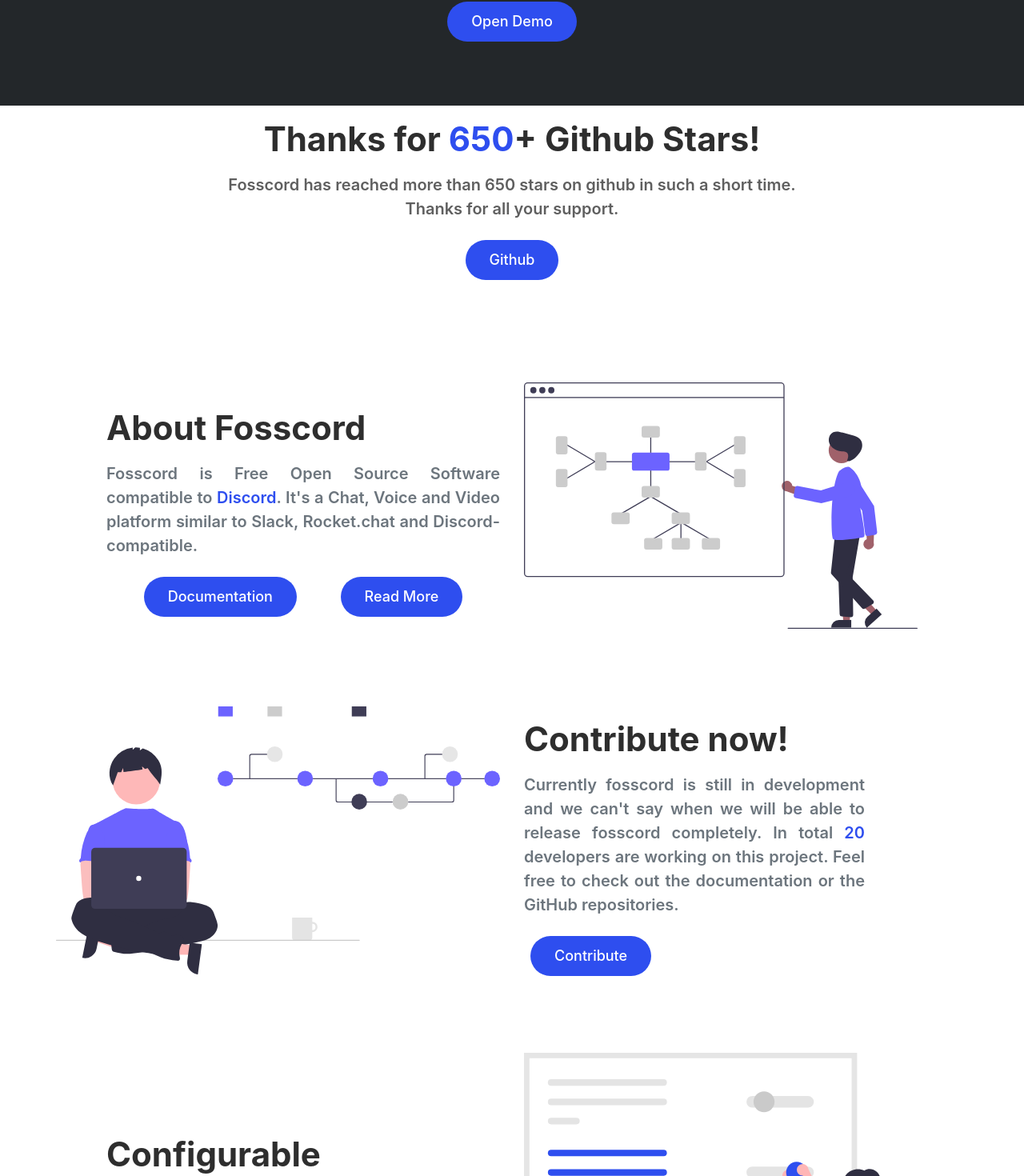
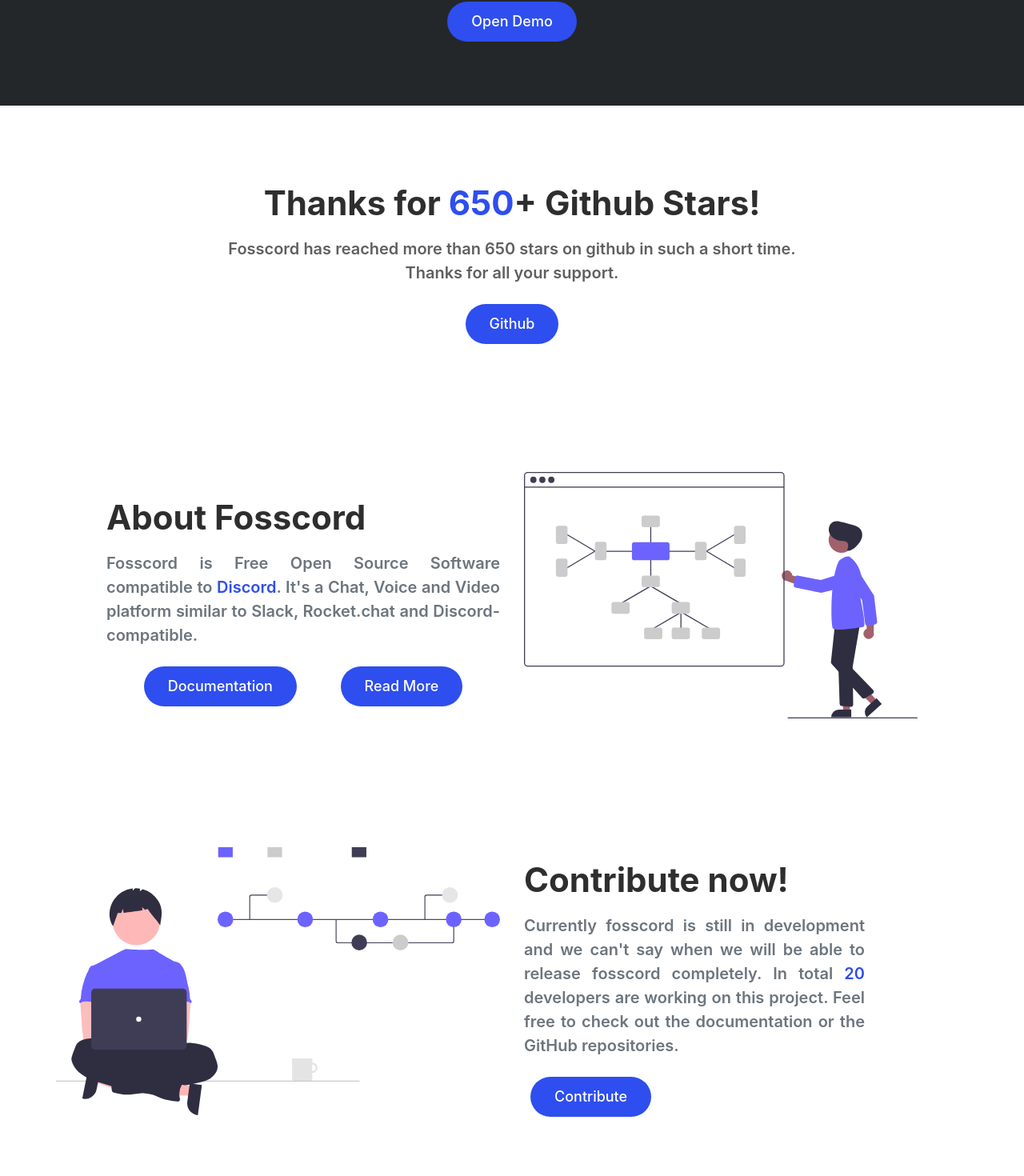
Before and after one commit to dmitritruf/fosscord-web, a Nuxt app: page / in a window 1280 px wide. Shown: the part 432-1902 px from the top of the page at 80% size. Built offline with nearby package versions, Linux system fonts and the light colour scheme.

Commit message:
🧹 clean up sections

```diff
--- a/assets/css/style.css
+++ b/assets/css/style.css
@@ -19,6 +19,7 @@
   color: #2e2e2e;
   -webkit-font-smoothing: antialiased;
   text-align: justify;
+  text-justify: inter-character;
   background: var(--background-color-accent);
 }
 
@@ -425,9 +426,6 @@
   margin-left: 0.5rem;
   margin-right: 0.5rem;
 }
-#contribute {
-  margin: 3rem;
-}
 
 .description {
   font-size: 20px;
@@ -582,14 +580,6 @@
     text-align: center;
   }
 
-  #concept_main_container,
-  #contribute {
-    margin: 0;
-    margin-bottom: 1rem;
-  }
-  #concept_main_container {
-    padding: 0;
-  }
   #footer_logo,
   .left_footer_el_container,
   #navbar_left {
--- a/components/announcement.vue
+++ b/components/announcement.vue
@@ -30,8 +30,7 @@
 
 <style>
 #announcement {
-  padding: 2rem;
-  padding-bottom: 5rem;
-  padding-top: 0;
+  padding: 5rem 2rem;
+  padding-bottom: 0;
 }
 </style>
--- a/components/concept.vue
+++ /dev/null
@@ -1,45 +0,0 @@
-<template>
-  <section id="concept">
-    <div class="container px-xl-0">
-      <div class="row" id="concept_main_container">
-        <div class="col-lg-6 col-md-10" id="concept_second_container">
-          <h2 class="small">
-            About Fosscord
-          </h2>
-          <div class="mt-25 mb-35 f-22 color-heading text-adaptive description">
-            Fosscord is Free Open Source Software compatible to
-            <a href="https://discord.com">Discord</a>. It's a Chat, Voice and
-            Video platform similar to Slack, Rocket.chat and Discord-compatible.
-          </div>
-          <div class="mb-30 mb-md-0 d-sm-flex align-items-center buttons">
-            <a
-              href="https://docs.fosscord.com/"
-              class="btn bg-fosscord mb-20 mb-sm-0 mr-15 action-1"
-              id="button_"
-              >Documentation</a
-            >
-            <NuxtLink
-              to="/about/"
-              id="button_"
-              class="btn bg-fosscord mb-20 mb-sm-0 mr-15 action-1"
-              >Read More</NuxtLink
-            >
-          </div>
-        </div>
-        <div class="col-lg-6 col-md-12">
-          <img
-            src="../assets/images/sections/mindmap.svg"
-            class="img-fluid rounded-3"
-          />
-        </div>
-      </div>
-    </div>
-  </section>
-</template>
-
-<style>
-.buttons {
-  display: flex;
-  justify-content: space-evenly;
-}
-</style>
--- a/components/contribute.vue
+++ /dev/null
@@ -1,42 +0,0 @@
-<template>
-  <section id="contribute">
-    <div class="container px-xl-0">
-      <div class="row" id="contribution_container">
-        <div class="col-lg-6 col-md-12">
-          <img
-            src="../assets/images/sections/version_control.svg"
-            class="img-fluid rounded-3"
-          />
-        </div>
-        <div class="col-lg-6 col-md-10" id="contribute_text">
-          <h2 class="small">Contribute now!</h2>
-          <div class="mt-25 mb-35 f-22 color-heading text-adaptive description">
-            Currently fosscord is still in development and we can't say when we
-            will be able to release fosscord completely. In total
-            <span class="fg-fosscord">20</span> developers are working on this
-            project. Feel free to check out the documentation or the GitHub
-            repositories.
-          </div>
-          <a
-            href="https://docs.fosscord.com/contributing.html"
-            class="btn bg-fosscord mb-20 mb-sm-0 mr-15 action-1"
-            id="button_"
-            >Contribute</a
-          >
-        </div>
-      </div>
-    </div>
-  </section>
-</template>
-
-<style>
-#contribute_text {
-  padding-right: 9rem;
-}
-
-@media screen and (max-width: 600px) {
-  #contribute_text {
-    padding-right: 0;
-  }
-}
-</style>
--- a/components/sections.vue
+++ b/components/sections.vue
@@ -1,8 +1,69 @@
 <template>
   <section>
-    <div class="container px-xl-0">
+    <div class="container px-xl-0 container-feature">
       <div class="row" id="concept_main_container">
         <div class="col-lg-6 col-md-10" id="concept_second_container">
+          <h2 class="small">
+            About Fosscord
+          </h2>
+          <div class="mt-25 mb-35 f-22 color-heading text-adaptive description">
+            Fosscord is Free Open Source Software compatible to
+            <a href="https://discord.com">Discord</a>. It's a Chat, Voice and
+            Video platform similar to Slack, Rocket.chat and Discord-compatible.
+          </div>
+          <div class="mb-30 mb-md-0 d-sm-flex align-items-center buttons">
+            <a
+              href="https://docs.fosscord.com/"
+              class="btn bg-fosscord mb-20 mb-sm-0 mr-15 action-1"
+              id="button_"
+              >Documentation</a
+            >
+            <NuxtLink
+              to="/about/"
+              id="button_"
+              class="btn bg-fosscord mb-20 mb-sm-0 mr-15 action-1"
+              >Read More</NuxtLink
+            >
+          </div>
+        </div>
+        <div class="col-lg-6 col-md-12">
+          <img
+            src="../assets/images/sections/mindmap.svg"
+            class="img-fluid rounded-3"
+          />
+        </div>
+      </div>
+    </div>
+
+    <div class="container px-xl-0 container-feature" id="contribute">
+      <div class="row" id="contribution_container">
+        <div class="col-lg-6 col-md-12">
+          <img
+            src="../assets/images/sections/version_control.svg"
+            class="img-fluid rounded-3"
+          />
+        </div>
+        <div class="col-lg-6 col-md-10" id="contribute_text">
+          <h2 class="small">Contribute now!</h2>
+          <div class="mt-25 mb-35 f-22 color-heading text-adaptive description">
+            Currently fosscord is still in development and we can't say when we
+            will be able to release fosscord completely. In total
+            <span class="fg-fosscord">20</span> developers are working on this
+            project. Feel free to check out the documentation or the GitHub
+            repositories.
+          </div>
+          <a
+            href="https://docs.fosscord.com/contributing.html"
+            class="btn bg-fosscord mb-20 mb-sm-0 mr-15 action-1"
+            id="button_"
+            >Contribute</a
+          >
+        </div>
+      </div>
+    </div>
+    <div class="container px-xl-0 container-feature">
+      <div class="row">
+        <div class="col-lg-6 col-md-10">
           <h2 class="small">Configurable</h2>
           <div class="mt-25 mb-35 f-22 color-heading text-adaptive description">
             We believe that anyone should be able to configure their own
@@ -27,9 +88,9 @@
         </div>
       </div>
     </div>
-    <div class="container px-xl-0">
-      <div class="row left" id="concept_main_container">
-        <div class="col-lg-6 col-md-10" id="concept_second_container">
+    <div class="container px-xl-0 container-feature">
+      <div class="row left">
+        <div class="col-lg-6 col-md-10">
           <h2 class="small">Selfhostable</h2>
           <div class="mt-25 mb-35 f-22 color-heading text-adaptive description">
             We believe that anyone should have the option to host their own
@@ -56,9 +117,9 @@
         </div>
       </div>
     </div>
-    <div class="container px-xl-0">
-      <div class="row" id="concept_main_container">
-        <div class="col-lg-6 col-md-10" id="concept_second_container">
+    <div class="container px-xl-0 container-feature">
+      <div class="row">
+        <div class="col-lg-6 col-md-10">
           <h2 class="small">Decentralized</h2>
           <div class="mt-25 mb-35 f-22 color-heading text-adaptive description">
             We believe that a central approach leads to a single point of
@@ -82,9 +143,9 @@
         </div>
       </div>
     </div>
-    <div class="container px-xl-0">
-      <div class="row left" id="concept_main_container">
-        <div class="col-lg-6 col-md-10" id="concept_second_container">
+    <div class="container px-xl-0 container-feature">
+      <div class="row left">
+        <div class="col-lg-6 col-md-10">
           <h2 class="small">Free Open Source</h2>
           <div class="mt-25 mb-35 f-22 color-heading text-adaptive description">
             We believe that the best way to make a software is to make it follow
@@ -112,9 +173,9 @@
         </div>
       </div>
     </div>
-    <div class="container px-xl-0">
-      <div class="row" id="concept_main_container">
-        <div class="col-lg-6 col-md-10" id="concept_second_container">
+    <div class="container px-xl-0 container-feature">
+      <div class="row">
+        <div class="col-lg-6 col-md-10">
           <h2 class="small">Encrypted</h2>
           <div class="mt-25 mb-35 f-22 color-heading text-adaptive description">
             We believe that communication should be private and no third party
@@ -139,9 +200,9 @@
         </div>
       </div>
     </div>
-    <div class="container px-xl-0">
-      <div class="row left" id="concept_main_container">
-        <div class="col-lg-6 col-md-10" id="concept_second_container">
+    <div class="container px-xl-0 container-feature">
+      <div class="row left">
+        <div class="col-lg-6 col-md-10">
           <h2 class="small">Security</h2>
           <div class="mt-25 mb-35 f-22 color-heading text-adaptive description">
             We believe publicly audited and hosted FOSS software is the future
@@ -165,9 +226,9 @@
         </div>
       </div>
     </div>
-    <div class="container px-xl-0">
-      <div class="row" id="concept_main_container">
-        <div class="col-lg-6 col-md-10" id="concept_second_container">
+    <div class="container px-xl-0 container-feature">
+      <div class="row">
+        <div class="col-lg-6 col-md-10">
           <h2 class="small">Privacy</h2>
           <div class="mt-25 mb-35 f-22 color-heading text-adaptive description">
             We believe data privacy is a human right, therefore the user needs
@@ -191,9 +252,9 @@
         </div>
       </div>
     </div>
-    <div class="container px-xl-0">
-      <div class="row left" id="concept_main_container">
-        <div class="col-lg-6 col-md-10" id="concept_second_container">
+    <div class="container px-xl-0 container-feature">
+      <div class="row left">
+        <div class="col-lg-6 col-md-10">
           <h2 class="small">Extendable</h2>
           <div class="mt-25 mb-35 f-22 color-heading text-adaptive description">
             We believe anyone should be able to extend their clients with
@@ -217,9 +278,9 @@
         </div>
       </div>
     </div>
-    <div class="container px-xl-0">
-      <div class="row" id="concept_main_container">
-        <div class="col-lg-6 col-md-10" id="concept_second_container">
+    <div class="container px-xl-0 container-feature">
+      <div class="row">
+        <div class="col-lg-6 col-md-10">
           <h2 class="small">Themeable</h2>
           <div class="mt-25 mb-35 f-22 color-heading text-adaptive description">
             We believe anyone should be able to adjust the look and feel of
@@ -244,17 +305,18 @@
         </div>
       </div>
     </div>
-    <div class="container px-xl-0">
-      <div class="row left" id="concept_main_container">
-        <div class="col-lg-6 col-md-10" id="concept_second_container">
+    <div class="container px-xl-0 container-feature">
+      <div class="row left">
+        <div class="col-lg-6 col-md-10">
           <h2 class="small">Discord compatible</h2>
           <div class="mt-25 mb-35 f-22 color-heading text-adaptive description">
             We believe that to create a successful communication platform that
             users will migrate to you either need a large user base or a unique
             selling point. We have both features by customizing the client
             however you like and being backwards compatible to discord, which
-            means you can use the client to communicate to all friends who are
-            still using discord.com and also connect to other Fosscord servers.
+            means you can use the client to communicate with all friends who are
+            "still" using discord.com and also connect to other Fosscord
+            servers.
           </div>
           <!-- <div class="mb-30 mb-md-0 d-sm-flex align-items-center buttons">
             <NuxtLink
@@ -273,12 +335,13 @@
         </div>
       </div>
     </div>
-    <div class="container px-xl-0">
-      <div class="row" id="concept_main_container">
-        <div class="col-lg-6 col-md-10" id="concept_second_container">
+    <div class="container px-xl-0 container-feature" id="faq">
+      <div class="row">
+        <div class="col-lg-6 col-md-10">
           <h2 class="small">FAQ</h2>
           <div class="mt-25 mb-35 f-22 color-heading text-adaptive description">
             <h4 class="white">Why did you develop Fosscord?</h4>
+            Personal opinion:
             <ul>
               <li>
                 Discord abuses their power and censors things they don't like
@@ -321,7 +384,7 @@
             >
           </div> -->
         </div>
-        <div class="col-lg-6 col-md-12">
+        <div class="col-lg-5 col-md-12">
           <img
             src="../assets/images/sections/faq.svg"
             class="img-fluid rounded-3"
@@ -331,3 +394,32 @@
     </div>
   </section>
 </template>
+
+<style>
+.container-feature {
+  margin: 10rem auto;
+}
+
+#contribute_text {
+  padding-right: 9rem;
+}
+
+@media screen and (max-width: 600px) {
+  #contribute_text {
+    padding-right: 0;
+  }
+
+  .container-feature img {
+    margin-top: 2rem;
+  }
+
+  #faq {
+    text-align: justify;
+  }
+}
+
+.buttons {
+  display: flex;
+  justify-content: space-evenly;
+}
+</style>
--- a/pages/index.vue
+++ b/pages/index.vue
@@ -3,8 +3,6 @@
     <warning />
     <hero />
     <announcement />
-    <concept />
-    <contribute />
     <sections />
     <!--<randomfacts />-->
     <fossfooter />
```
